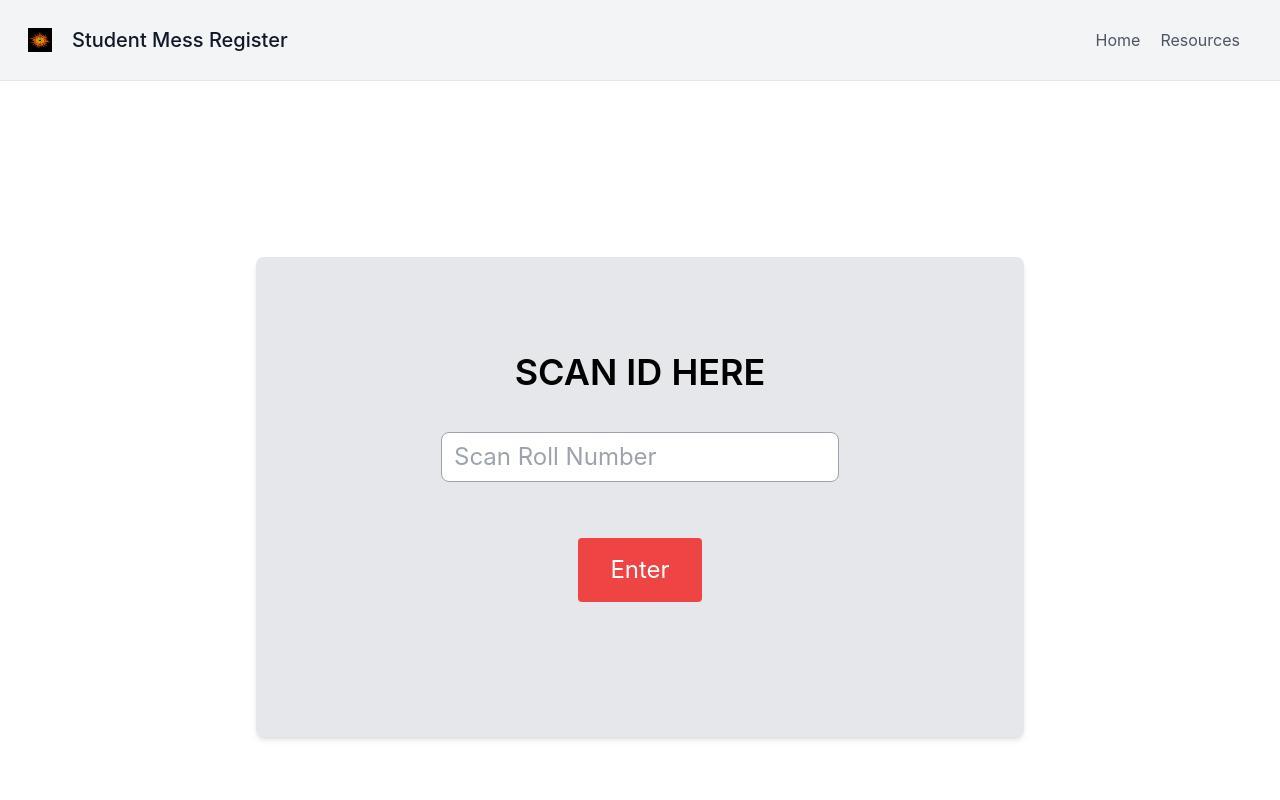
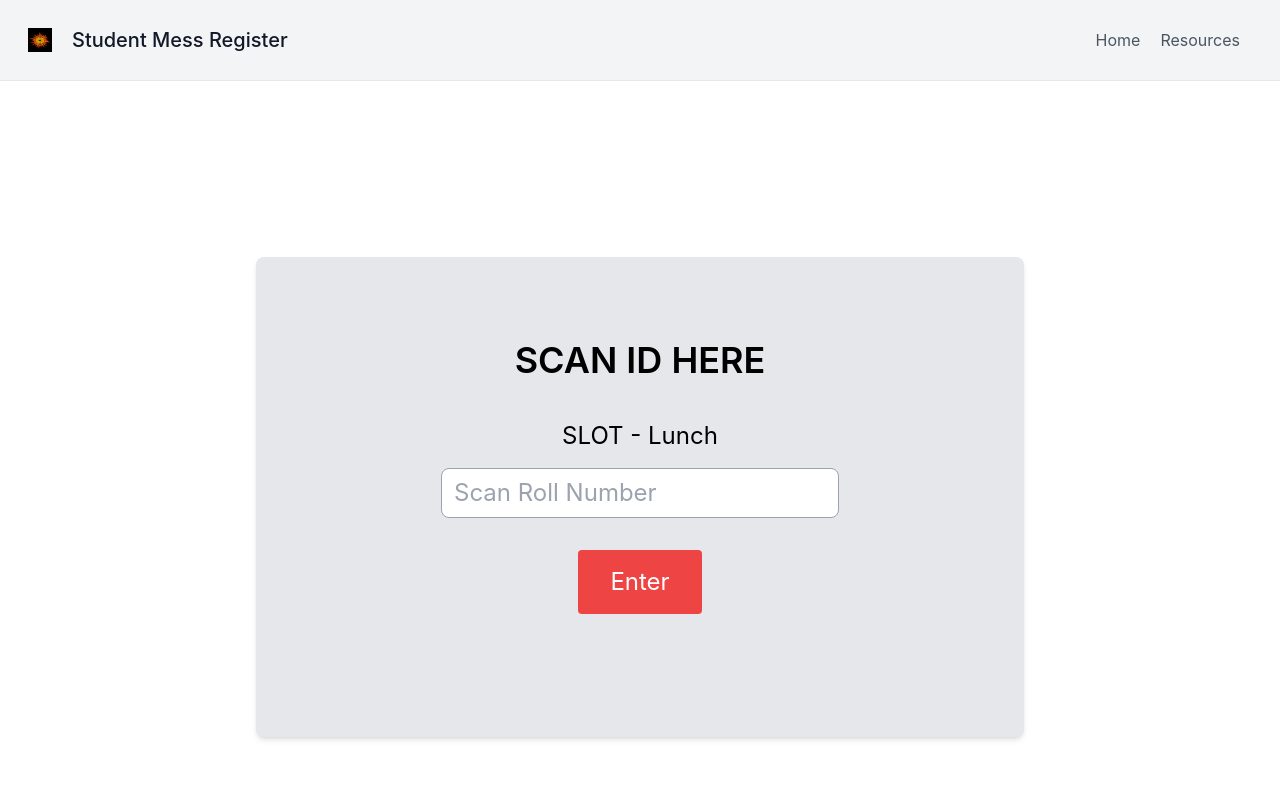
Before and after one commit to Cmbyn01/MessScanner, a React (Create React App) app: page /scan-screen in a window 1280 px wide. Shown: the top 800 px of the page. Built offline with nearby package versions, Linux system fonts and the light colour scheme.

Commit message:
slot timing

```diff
--- a/src/components/ScanScreen.js
+++ b/src/components/ScanScreen.js
@@ -42,18 +42,25 @@ function ScanScreen() {
   };
 
   return (
-    <div className="flex flex-col justify-center items-center h-screen" >
+    <div className="flex flex-col justify-center items-center h-screen">
       <div className="flex flex-col items-center justify-center bg-gray-200 rounded-lg p-6 shadow-md text-center" style={{'width': '60%', 'height': '60%'}}>
         <h1 className="text-4xl font-semibold mb-10">SCAN ID HERE</h1>
         <div className="mb-4">
-          {/* <input
-            ref={inputRef}
-            type="text"
-            value={rollNumber}
-            onChange={(e) => setRollNumber(e.target.value)}
-            placeholder="Scan Roll Number"
-            className="border border-gray-400 px-3 py-2 rounded-lg"
-          /> */}
+          <h2 className="text-2xl mb-4">
+            {
+              // Determine meal slot based on time
+              (() => {
+                const now = new Date();
+                const hours = now.getHours();
+                let mealSlot = '';
+                if (hours >= 7 && hours < 9) mealSlot = 'Breakfast';
+                else if (hours >= 12 && hours < 14) mealSlot = 'Lunch';
+                else if (hours >= 16 && hours < 18) mealSlot = 'Snacks';
+                else if (hours >= 19 && hours < 21) mealSlot = 'Dinner';
+                return mealSlot ? `SLOT - ${mealSlot}` : 'SLOT - Invalid Timing';
+              })()
+            }
+          </h2>
           <input
             ref={inputRef}
             type="text"
@@ -65,7 +72,7 @@ function ScanScreen() {
               }
             }}
             placeholder="Scan Roll Number"
-            className="border border-gray-400 px-3 py-2 rounded-lg text-2xl mb-10"
+            className="border border-gray-400 px-3 py-2 rounded-lg text-2xl mb-4"
           />
         </div>
         <div className="mb-10">
@@ -79,6 +86,9 @@ function ScanScreen() {
       </div>
     </div>
   );
+
+
+
 }
 
 export default ScanScreen;
```
Also changed, not shown: src/components/Login.js (+0 -19 lines).
